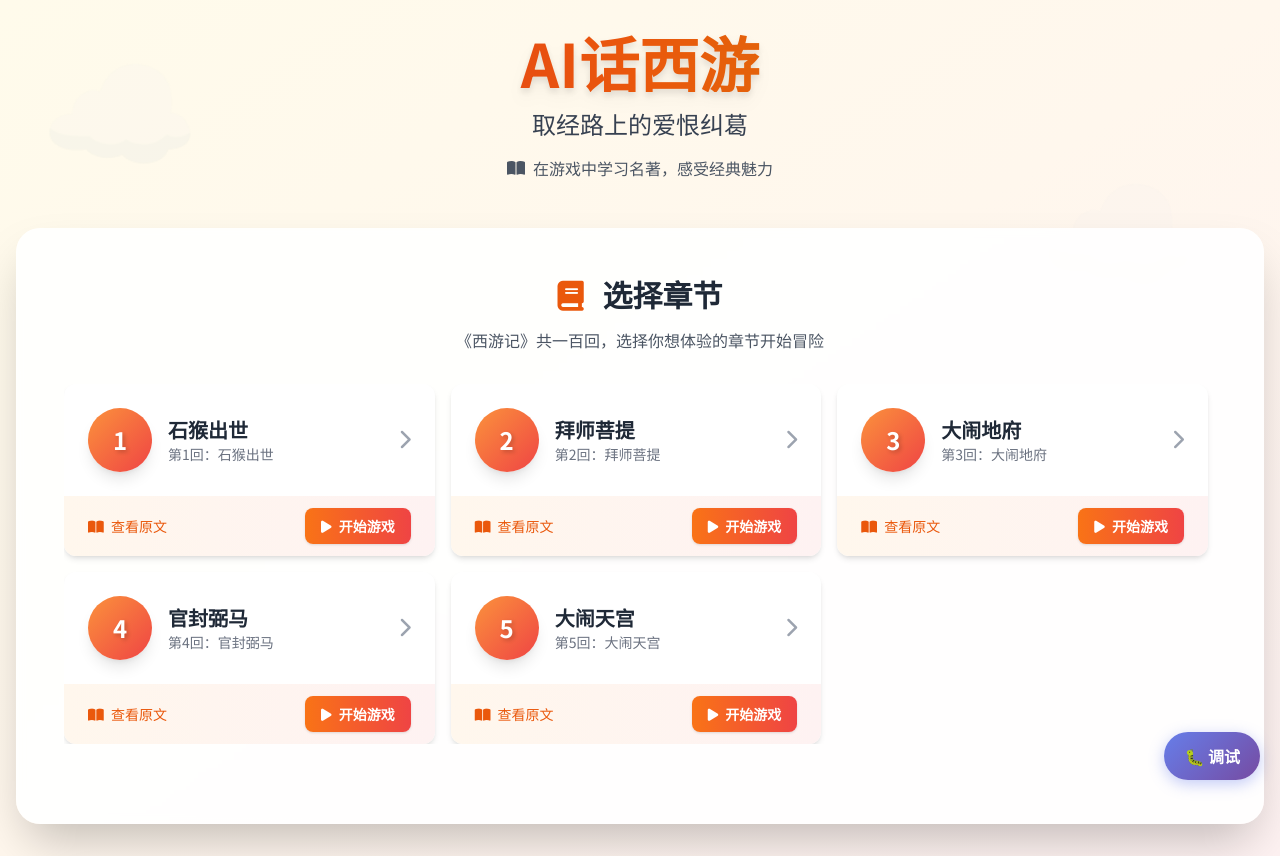
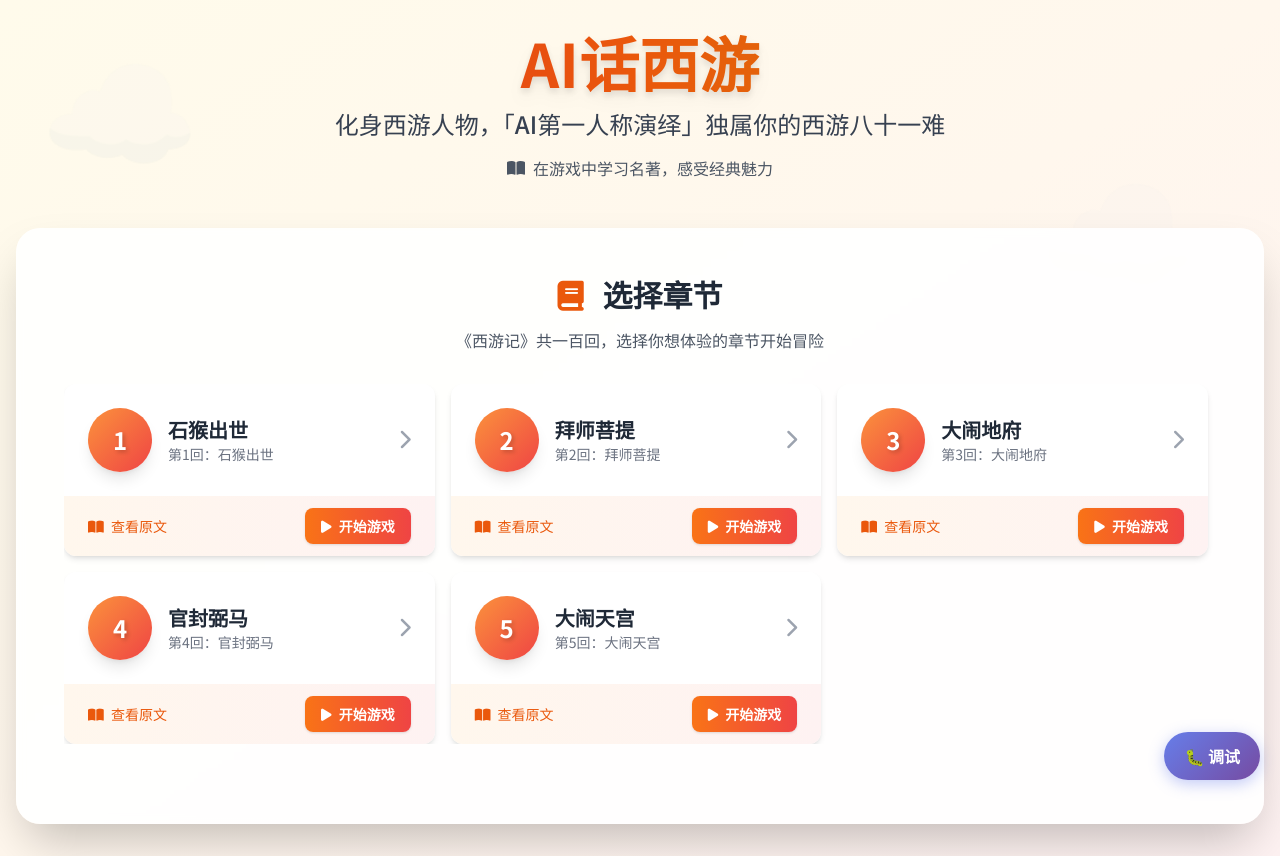
Before and after one commit to wangty225/xiyou-again-ai, a plain HTML site: page front-ui/index.html in a window 1280 px wide. Drawn offline with nearby package versions, Linux system fonts and the light colour scheme; no server answers.

Commit message:
feat:v2.0 chapter + ai story + remind + gains

```diff
--- a/front-ui/index.html
+++ b/front-ui/index.html
@@ -3,7 +3,7 @@
 <head>
     <meta charset="UTF-8">
     <meta name="viewport" content="width=device-width, initial-scale=1.0">
-    <title>AI话西游 - 取经路上的爱恨纠葛</title>
+    <title>AI话西游 - 身临其境书写你的取经传奇 </title>
     <script src="https://cdn.tailwindcss.com"></script>
     <link rel="stylesheet" href="https://cdnjs.cloudflare.com/ajax/libs/font-awesome/6.4.0/css/all.min.css">
     <link rel="stylesheet" href="style.css">
@@ -23,7 +23,7 @@
             <h1 class="text-5xl md:text-6xl font-bold text-transparent bg-clip-text bg-gradient-to-r from-red-600 via-orange-600 to-yellow-600 mb-4 drop-shadow-lg">
                 AI话西游
             </h1>
-            <p class="text-xl md:text-2xl text-gray-700 font-medium">取经路上的爱恨纠葛</p>
+            <p class="text-xl md:text-2xl text-gray-700 font-medium">化身西游人物，「AI第一人称演绎」独属你的西游八十一难 </p>
             <div class="mt-4 flex items-center justify-center gap-2 text-gray-600">
                 <i class="fas fa-book-open"></i>
                 <span>在游戏中学习名著，感受经典魅力</span>
```
